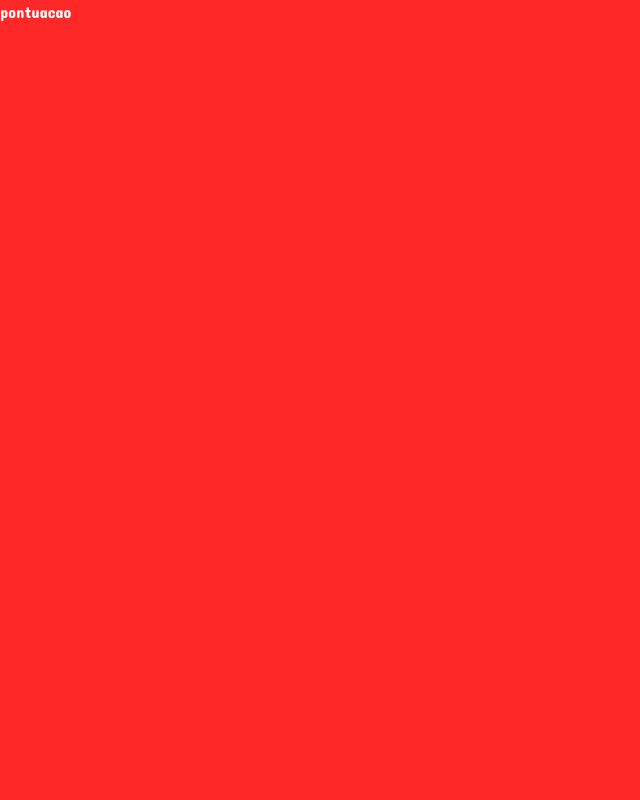
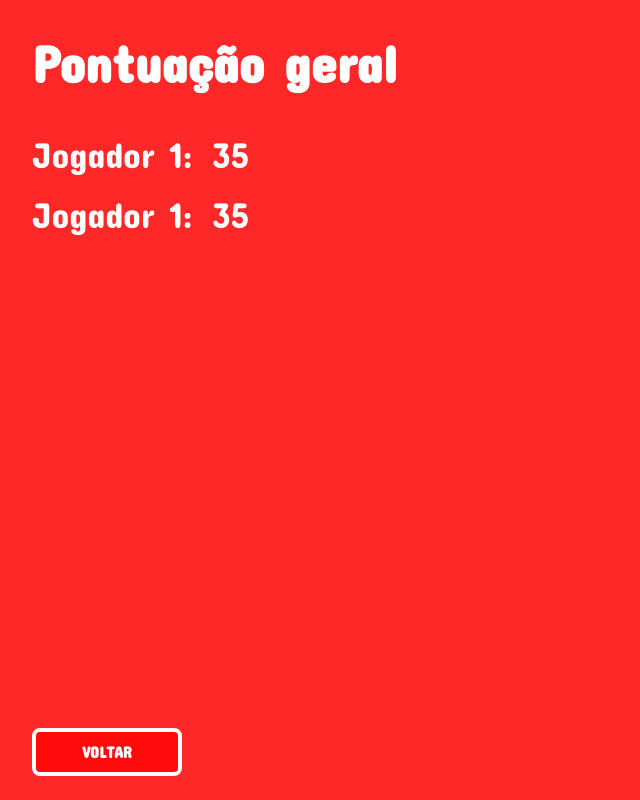
Before and after one commit to mateus040/ProjetoBootcamp, a React (Vite) app in the folder Bootcamp.Web/: page /pontuacao in a window 1280 px wide. Shown: the whole page, without its empty margins (0-640 px from the left). Built offline with nearby package versions, Linux system fonts and the light colour scheme.

Commit message:
feat: protótipo pagina de pontuação

```diff
--- a/Bootcamp.Web/src/pages/cadastrar-usuario/index.tsx
+++ b/Bootcamp.Web/src/pages/cadastrar-usuario/index.tsx
@@ -45,7 +45,7 @@ export default function CadastrarUsuario() {
                   to="/quiz"
                   className="w-full lg:w-[150px] py-2 rounded-lg bg-transparent hover:bg-[#ff0b0b] border-2 border-black hover:border-[#ff0b0b] text-center uppercase font-bold hover:text-white transition-colors duration-150 mt-3 lg:mt-0"
                 >
-                  Continuar
+                  Iniciar
                 </Link>
               </div>
             </div>
--- a/Bootcamp.Web/src/pages/pontuacao/index.tsx
+++ b/Bootcamp.Web/src/pages/pontuacao/index.tsx
@@ -1,5 +1,40 @@
+import { Link } from "react-router-dom";
+
 export default function Pontuacao() {
-    return (
-        <div>pontuacao</div>
-    )
+  return (
+    <div className="min-h-screen flex flex-col justify-between py-6 px-8">
+      <div>
+        <p className="text-[52px] font-semibold text-center lg:text-start">
+          Pontuação geral
+        </p>
+
+        <div className="mt-8 flex flex-col items-center lg:items-start justify-center lg:justify-start">
+          <div className="space-y-5">
+            <div className="flex items-center text-4xl">
+              {/* Nome do usuario */}
+              <p>Jogador 1:</p>
+
+              {/* Pontuação do usuário */}
+              <p className="ms-5">35</p>
+            </div>
+
+            <div className="flex items-center text-4xl">
+              {/* Nome do usuario */}
+              <p>Jogador 1:</p>
+
+              {/* Pontuação do usuário */}
+              <p className="ms-5">35</p>
+            </div>
+          </div>
+        </div>
+      </div>
+
+      <Link
+        to="/"
+        className="w-full lg:w-[150px] py-2 rounded-lg bg-[#ff0b0b] hover:bg-[#b12727] border-4 border-white text-center uppercase font-bold hover:text-white transition-colors duration-150 mt-10"
+      >
+        Voltar
+      </Link>
+    </div>
+  );
 }
```
